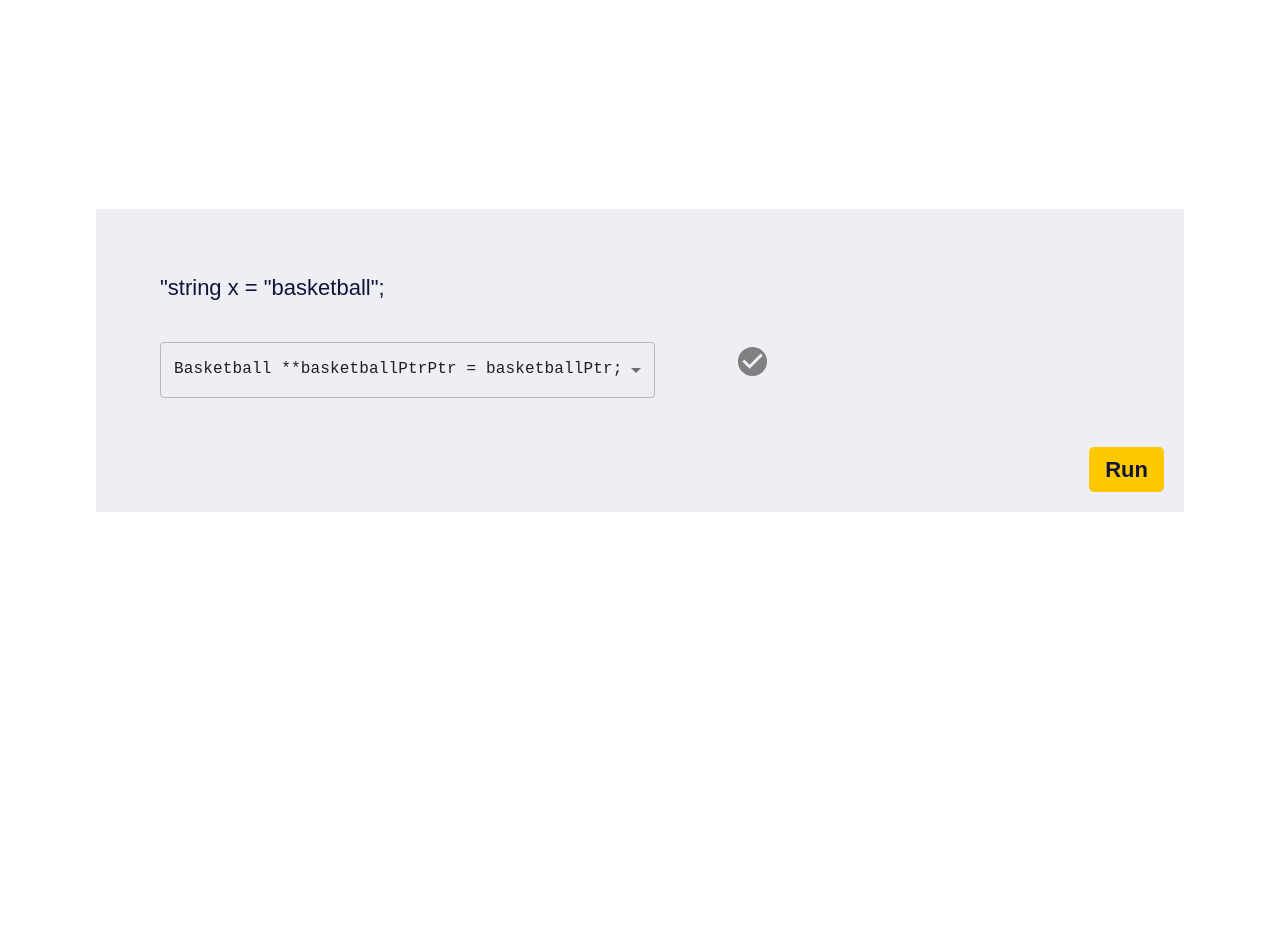
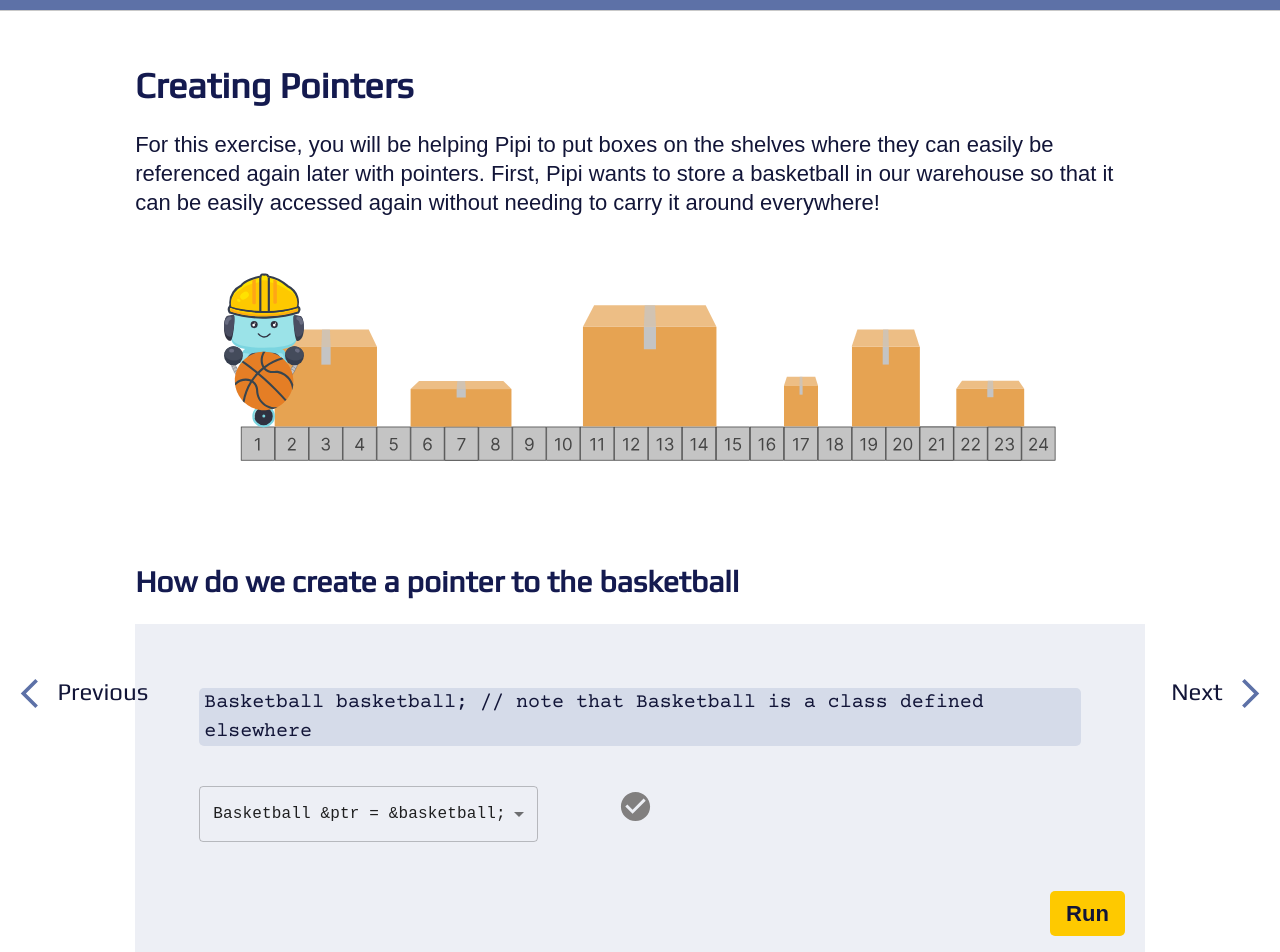
Before and after one commit to uclaacm/parcel-pointers, a React app: page /exercise-2 in a window 1280 px wide. Shown: the part 40-992 px from the top of the page. Before the commit the page ends 800 px from the top, so only its background shows below. Built offline with nearby package versions, Linux system fonts and the light colour scheme; a web font is replaced by a local one.

Commit message:
create exercise2 skeleton

```diff
--- a/src/App.tsx
+++ b/src/App.tsx
@@ -30,8 +30,6 @@ function App(): JSX.Element {
           <Route path="/lesson-2-1" element={<Lesson2_1 />} />
           <Route path="/lesson-2-2" element={<Lesson2_2 />} />
           <Route path="/lesson-3" element={<Lesson3 />} />
-          <Route path="/exercise-1" element={<Exercise1 />} />
-          <Route path="/exercise-2" element={<Exercise2 />} />
           <Route path="/lesson-4" element={<Lesson4 />} />
           <Route path="/lesson-5" element={<Lesson5 />} />
           <Route path="/lesson-6" element={<Lesson6 />} />
@@ -39,6 +37,8 @@ function App(): JSX.Element {
           <Route path="/lesson-8" element={<Lesson8 />} />
           <Route path="/lesson-9" element={<Lesson9 />} />
           <Route path="/lesson-10" element={<Lesson10 />} />
+          <Route path="/exercise-1" element={<Exercise1 />} />
+          <Route path="/exercise-2" element={<Exercise2 />} />
           <Route path="*" element={<Error404 />} />
         </Routes>
       </BrowserRouter>
--- a/src/components/Sidebar.tsx
+++ b/src/components/Sidebar.tsx
@@ -106,7 +106,7 @@ export default function Sidebar(props: sidebarProps): JSX.Element {
       link: PageURLs.EXERCISE_1,
     },
     {
-      name: '2. Exercise 2',
+      name: '2. Creating Pointers',
       link: PageURLs.EXERCISE_2,
     },
     {
--- a/src/pages/Exercise2.tsx
+++ b/src/pages/Exercise2.tsx
@@ -1,6 +1,43 @@
 import RunCode from '../components/RunCode';
+import { FC } from 'react';
+import Excrcise2Diagram1 from '../../public/Excrcise2Diagram1.svg';
+import Excrcise2Diagram2 from '../../public/Excrcise2Diagram2.svg';
+import AppWrapper from '../components/AppWrapper';
+import NavButtons from '../components/NavButtons';
+import { HeaderSections } from '../types/globalTypes';
+import '../styles/Exercise2.scss';
 
-const questions = [
+const questions1 = [
+  {
+    options: [
+      'Basketball &ptr = &basketball;',
+      'Basketball *ptr = &basketball;',
+      'Basketball *ptr = *basketball;',
+      'Basketball *ptr = *basketball;',
+    ],
+    answer: 'Basketball *ptr = &basketball;',
+    correctText:
+      'Correct! The * operator is used to declare a pointer before the equal sign and the & operator is used to get the address of the variable after the equal sign.',
+    wrongText: 'Not quite.',
+  },
+];
+
+const questions2 = [
+  {
+    options: [
+      'char &ptr = *x;',
+      'string *ptr = &x;',
+      'string *ptr = *x;',
+      'char *ptr = &x;',
+    ],
+    answer: 'string *ptr = &x;',
+    correctText:
+      'Correct! You can actually declare it as either a char or string pointer.',
+    wrongText: 'Not quite.',
+  },
+];
+
+const questions3 = [
   {
     options: [
       'Basketball **basketballPtrPtr = basketballPtr;',
@@ -8,27 +45,75 @@ const questions = [
       'Basketball *basketballPtrPtr = *basketballPtr;',
       'Basketball *basketballPtrPtr = basketballPtr;',
     ],
-    answer: 'Basketball **basketballPtrPtr = basketballPtr;',
-    correctText: 'Correct!',
+    answer: 'Basketball **basketballPtrPtr = &basketballPtr;',
+    correctText:
+      'Correct! You want to take the address of the pointer itself and assign that to a double pointer. Note the double * notation here indicating a double pointer.',
     wrongText: 'Not quite.',
   },
 ];
 
-const Exercise2: React.FC = () => {
+const Exercise2: FC = () => {
   return (
-    <div
-      style={{
-        display: 'flex',
-        justifyContent: 'center',
-        alignItems: 'center',
-        minHeight: '100vh',
-      }}
-    >
-      <RunCode
-        questions={questions}
-        displayText={'"string x = "basketball";'}
-      />
-    </div>
+    <>
+      <AppWrapper section={HeaderSections.EXERCISE_2}>
+        <div className="page-wrapper">
+          <h1>Creating Pointers</h1>
+          <p>
+            For this exercise, you will be helping Pipi to put boxes on the
+            shelves where they can easily be referenced again later with
+            pointers. First, Pipi wants to store a basketball in our warehouse
+            so that it can be easily accessed again without needing to carry it
+            around everywhere!
+          </p>
+          <div className="exercise-2-diagram">
+            <img src={Excrcise2Diagram1} alt="Exercise 2 Diagram" />
+          </div>
+          <h2>How do we create a pointer to the basketball</h2>
+          <div className="exercise2-div">
+            <RunCode
+              questions={questions1}
+              displayText={
+                'Basketball basketball; // note that Basketball is a class defined elsewhere'
+              }
+            />
+          </div>
+          <p>
+            Pipi now has a lightweight pointer to that basketball instead of
+            having to carry it around everywhere! Now Pipi wants to also store a
+            label for the basketball in another box.
+          </p>
+          <div className="exercise-2-diagram">
+            <img src={Excrcise2Diagram2} alt="Exercise 2 Diagram" />
+          </div>
+          <h2>How do we create a pointer to the basketball string?</h2>
+          <div className="exercise2-div">
+            <RunCode
+              questions={questions2}
+              displayText={'string x = “basketball";'}
+            />
+          </div>
+          <p>
+            Pipi has pointers for both the basketball and its corresponding
+            label, but now they want another pointer to the pointer for the
+            basketball! Pipi wants to store that pointer and get another pointer
+            to that pointer.
+          </p>
+          <h2>How do we create a pointer to the basketball pointer?</h2>
+          <div className="exercise2-div">
+            <RunCode
+              questions={questions3}
+              displayText={'string x = “basketball'}
+            />
+          </div>
+
+          <p>
+            Double pointers are not very common, but they can be used in certain
+            situations, such as with accessing multidimensional arrays!
+          </p>
+          <NavButtons page={15}></NavButtons>
+        </div>
+      </AppWrapper>
+    </>
   );
 };
 
--- /dev/null
+++ b/src/styles/Exercise2.scss
@@ -0,0 +1,19 @@
+.terminal {
+  width: 95%;
+}
+
+.exercise-2-diagram {
+  margin: 7vh 0;
+  text-align: center;
+
+  img {
+    width: 65vw;
+  }
+}
+
+.exercise2-div {
+  display: flex;
+  justify-content: center;
+  align-items: center;
+  margin-bottom: 60px;
+}
--- a/src/types/globalTypes.ts
+++ b/src/types/globalTypes.ts
@@ -20,6 +20,7 @@ export enum HeaderSections {
   LESSON_8 = 'Lesson 8',
   LESSON_9 = 'Lesson 9',
   LESSON_10 = 'Lesson 10',
+  EXERCISE_2 = 'Exercise 2',
 }
 
 // lessons and exercises may have multiple pages, this is their starting URL
@@ -59,4 +60,5 @@ export enum PageOrder {
   '/lesson-9',
   '/lesson-10',
   '/exercise-1',
+  '/exercise-2',
 }
```
Also changed, not shown: public/Excrcise2Diagram1.svg (added), public/Excrcise2Diagram2.svg (added).
